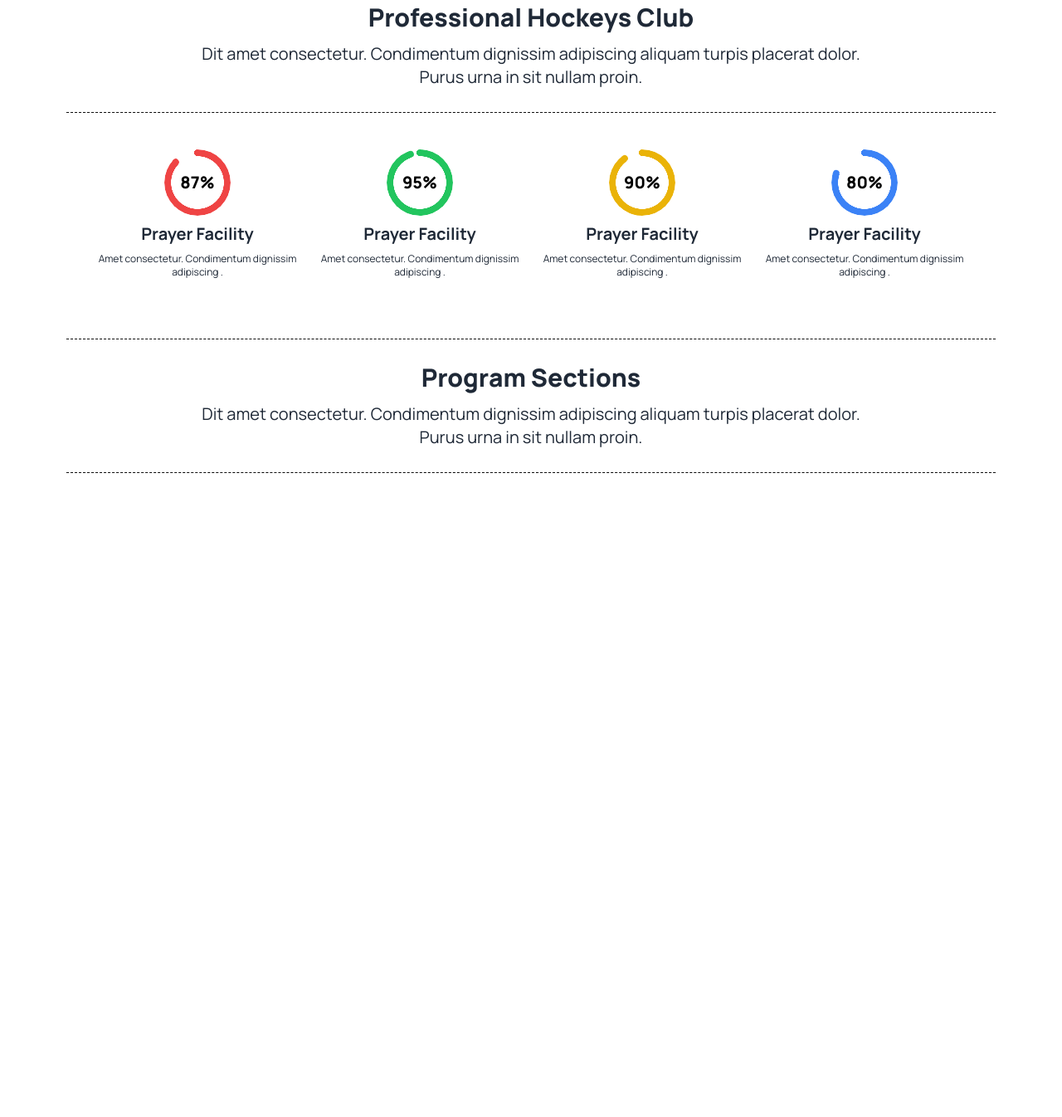
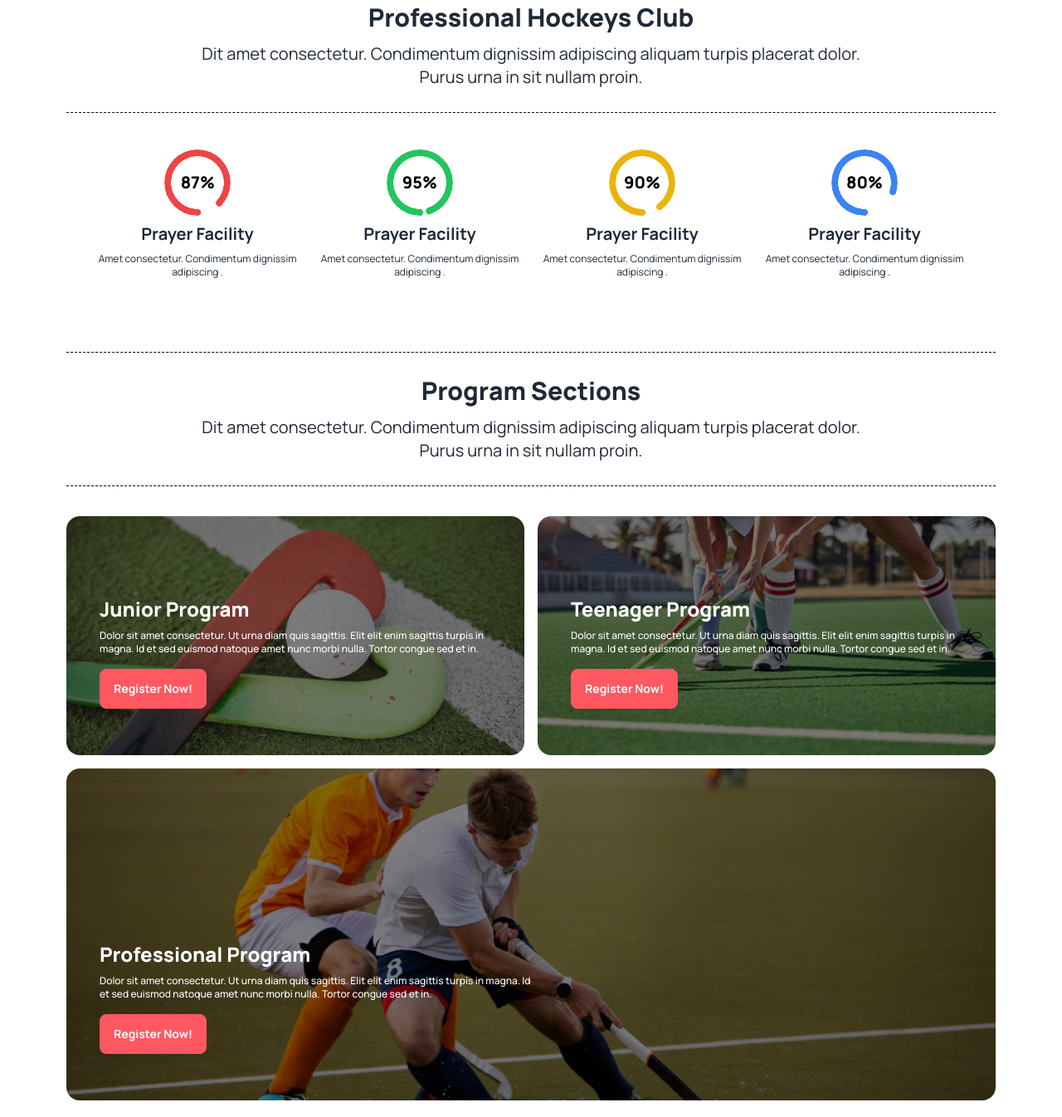
Before and after one commit to Toufique18/hockey-website, a plain HTML site: page index.html in a window 1280 px wide. Shown: the part 750-2096 px from the top of the page at 83% size. Before the commit the page ends 1360 px from the top, so only its background shows below. Drawn offline with nearby package versions, Linux system fonts and the light colour scheme.

Commit message:
program section complete and commit

```diff
--- a/index.html
+++ b/index.html
@@ -110,28 +110,28 @@
 
             <div class="flex-1 lg:flex justify-around text-center p-6">
                 <div>
-                    <div class="radial-progress text-red-500" style="--value:87;" role="progressbar"><span
-                            class="text-xl font-extrabold text-black">87%</span></div>
+                    <div class="radial-progress text-red-500 rotate-180" style="--value:87;" role="progressbar"><span
+                            class="text-xl font-extrabold text-black rotate-180">87%</span></div>
                     <h3 class="text-xl font-semibold py-2">Prayer Facility</h3>
-                    <p class="text-xs font-normal pb-2">Amet consectetur. Condimentum dignissim adipiscing .</p>
+                    <p class="text-xs font-normal pb-6">Amet consectetur. Condimentum dignissim adipiscing .</p>
                 </div>
                 <div>
-                    <div class="radial-progress text-green-500" style="--value:95;" role="progressbar"><span
-                            class="text-xl font-extrabold text-black">95%</span></div>
+                    <div class="radial-progress text-green-500 rotate-180" style="--value:95;" role="progressbar"><span
+                            class="text-xl font-extrabold text-black rotate-180">95%</span></div>
                     <h3 class="text-xl font-semibold py-2">Prayer Facility</h3>
-                    <p class="text-xs font-normal pb-2">Amet consectetur. Condimentum dignissim adipiscing .</p>
+                    <p class="text-xs font-normal pb-6">Amet consectetur. Condimentum dignissim adipiscing .</p>
                 </div>
                 <div>
-                    <div class="radial-progress text-yellow-500" style="--value:90;" role="progressbar"><span
-                            class="text-xl font-extrabold text-black">90%</span></div>
+                    <div class="radial-progress text-yellow-500 rotate-180" style="--value:90;" role="progressbar"><span
+                            class="text-xl font-extrabold text-black rotate-180">90%</span></div>
                     <h3 class="text-xl font-semibold py-2">Prayer Facility</h3>
-                    <p class="text-xs font-normal pb-2">Amet consectetur. Condimentum dignissim adipiscing .</p>
+                    <p class="text-xs font-normal pb-6">Amet consectetur. Condimentum dignissim adipiscing .</p>
                 </div>
                 <div>
-                    <div class="radial-progress text-blue-500" style="--value:80;" role="progressbar"><span
-                            class="text-xl font-extrabold text-black">80%</span></div>
+                    <div class="radial-progress text-blue-500 rotate-180" style="--value:80;" role="progressbar"><span
+                            class="text-xl font-extrabold text-black rotate-180">80%</span></div>
                     <h3 class="text-xl font-semibold py-2">Prayer Facility</h3>
-                    <p class="text-xs font-normal pb-2">Amet consectetur. Condimentum dignissim adipiscing .</p>
+                    <p class="text-xs font-normal pb-6">Amet consectetur. Condimentum dignissim adipiscing .</p>
                 </div>
             </div>
         </section>
@@ -141,6 +141,35 @@
                 <p class="text-xl font-normal lg:w-3/4 mx-auto">Dit amet consectetur. Condimentum dignissim adipiscing
                     aliquam turpis placerat dolor. Purus urna in sit nullam proin.</p>
             </div>
+            <div class="flex-1 lg:flex gap-4 mb-4">
+                <div
+                    class="bg-[linear-gradient(180deg,rgba(0,0,0,0.5),rgba(0,0,0,0.5)),url(./Images/2.png)] w-[100%] rounded-2xl bg-cover lg:px-10 lg:pt-24 lg:pb-14 p-7 text-left mt-4">
+                    <h4 class="text-2xl font-extrabold text-white pb-2">Junior Program</h4>
+                    <p class="text-xs font-medium text-white pb-4">Dolor sit amet consectetur. Ut urna diam quis sagittis. Elit elit
+                        enim sagittis turpis in magna. Id et sed euismod natoque amet nunc morbi nulla. Tortor congue
+                        sed et in.</p>
+                        <button class="btn btn-error text-white">Register Now!</button>
+
+                </div>
+                <div
+                    class="bg-[linear-gradient(180deg,rgba(0,0,0,0.5),rgba(0,0,0,0.5)),url(./Images/3.png)] w-[100%] rounded-2xl bg-cover lg:px-10 lg:pt-24 lg:pb-14 p-7 text-left mt-4">
+                    <h4 class="text-2xl font-extrabold text-white pb-2">Teenager Program</h4>
+                    <p class="text-xs font-medium text-white pb-4">Dolor sit amet consectetur. Ut urna diam quis sagittis. Elit elit
+                        enim sagittis turpis in magna. Id et sed euismod natoque amet nunc morbi nulla. Tortor congue
+                        sed et in.</p>
+                        <button class="btn btn-error text-white">Register Now!</button>
+
+                </div>
+            </div>
+            <div
+                    class="bg-[linear-gradient(180deg,rgba(0,0,0,0.5),rgba(0,0,0,0.5)),url(./Images/4.png)] w-[100%] rounded-2xl bg-cover lg:px-10 lg:pt-52 lg:pb-14 p-7 text-left">
+                    <h4 class="text-2xl font-extrabold text-white pb-2">Professional Program</h4>
+                    <p class="text-xs font-medium text-white pb-4 lg:w-2/4">Dolor sit amet consectetur. Ut urna diam quis sagittis. Elit elit
+                        enim sagittis turpis in magna. Id et sed euismod natoque amet nunc morbi nulla. Tortor congue
+                        sed et in.</p>
+                        <button class="btn btn-error text-white">Register Now!</button>
+
+                </div>
 
 
 
```
